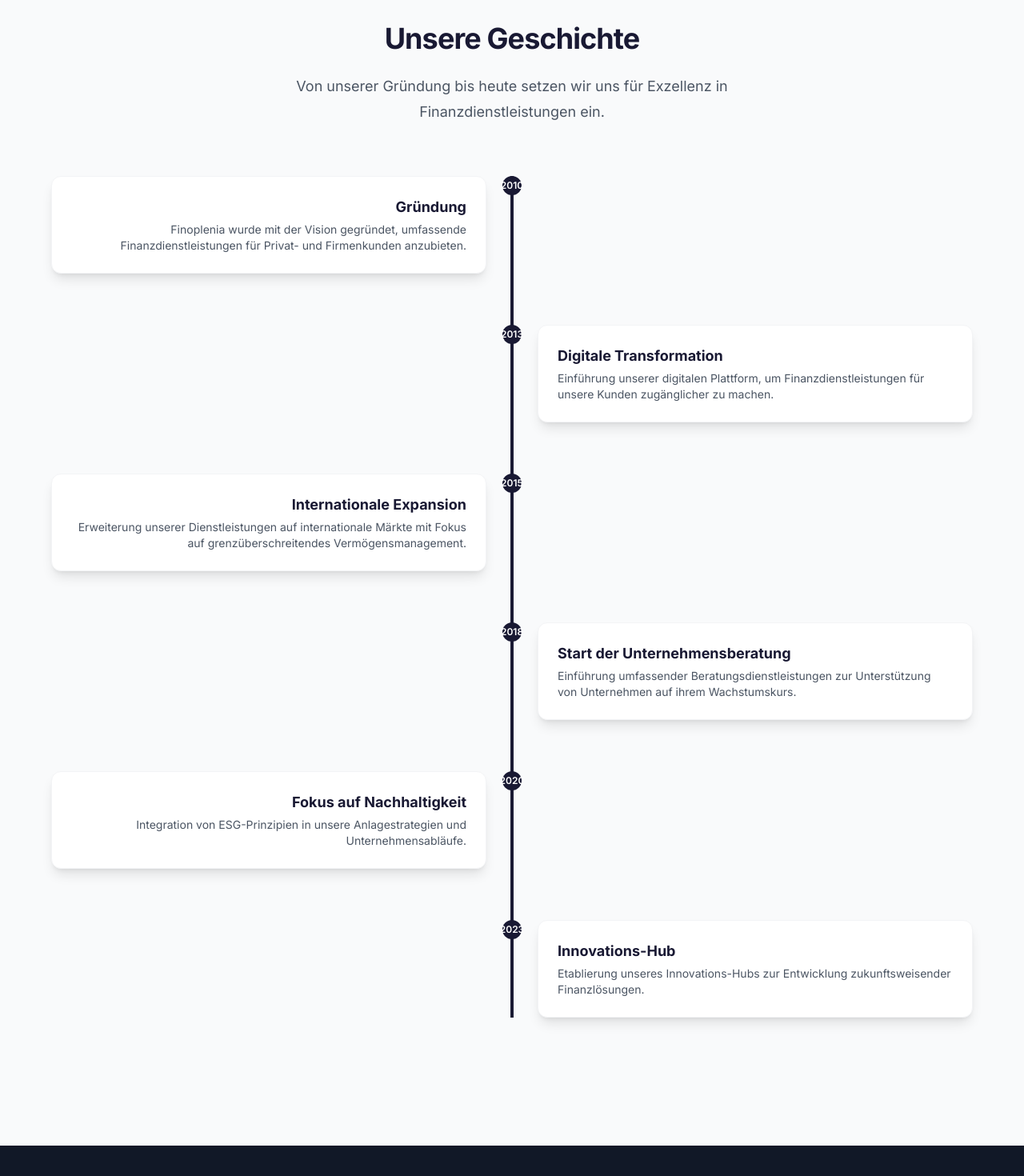
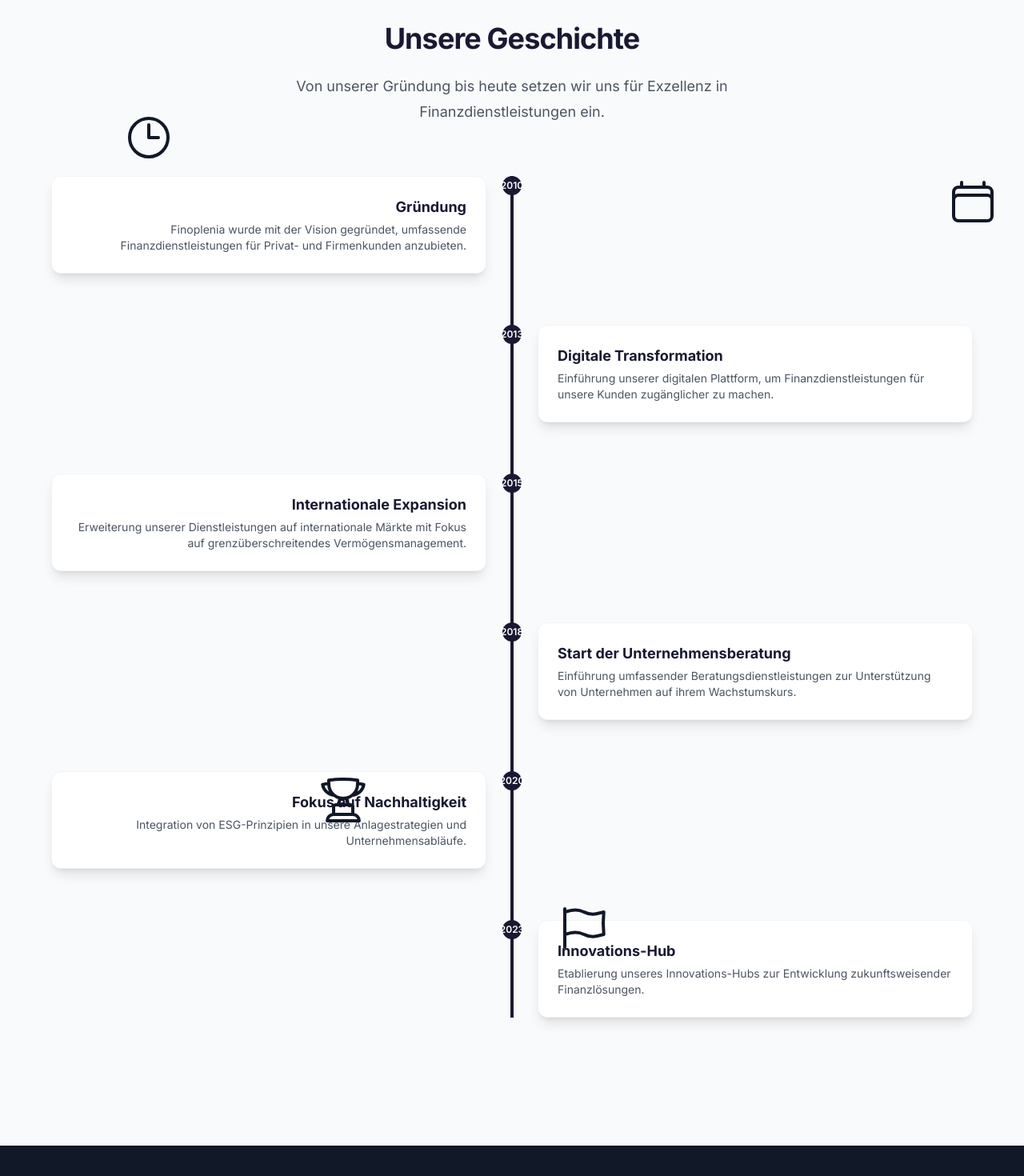
Before and after one commit to gl4ukg/finoplenia, a Next.js app: page /de/about in a window 1280 px wide. Shown: the part 1100-2570 px from the top of the page at 80% size. Built offline with nearby package versions, Linux system fonts and the light colour scheme.

Commit message:
added icons also in about us

```diff
--- a/src/components/Timeline.tsx
+++ b/src/components/Timeline.tsx
@@ -1,6 +1,7 @@
 'use client';
 
-import { motion } from 'framer-motion';
+import { motion, useScroll, useTransform } from 'framer-motion';
+import { useEffect, useState } from 'react';
 
 interface TimelineEvent {
   year: string;
@@ -14,8 +15,101 @@
 }
 
 export function Timeline({ events, isGerman = false }: TimelineProps) {
+  const [scrollY, setScrollY] = useState(0);
+
+  useEffect(() => {
+    const handleScroll = () => {
+      setScrollY(window.scrollY);
+    };
+
+    window.addEventListener('scroll', handleScroll);
+
+    return () => {
+      window.removeEventListener('scroll', handleScroll);
+    };
+  }, []);
+
   return (
     <div className="relative container mx-auto w-full">
+      {/* Floating Icons */}
+      <div className="absolute inset-0 z-10">
+        {/* Clock Icon */}
+        <motion.div
+          className="absolute top-[-80px] left-[10%] text-primary/20"
+          style={{
+            transform: `translate(${scrollY * 0.1}px, ${scrollY * -0.05}px)`,
+          }}
+        >
+          <svg
+            xmlns="http://www.w3.org/2000/svg"
+            fill="none"
+            viewBox="0 0 24 24"
+            strokeWidth={1.5}
+            stroke="currentColor"
+            className="w-16 h-16"
+          >
+            <path strokeLinecap="round" strokeLinejoin="round" d="M12 6v6h4.5m4.5 0a9 9 0 1 1-18 0 9 9 0 0 1 18 0Z" />
+          </svg>
+        </motion.div>
+
+        {/* Calendar Icon */}
+        <motion.div
+          className="absolute top-0 right-[0%] text-primary/10"
+          style={{
+            transform: `translate(${scrollY * -0.08}px, ${scrollY * 0.06}px) rotate(${scrollY * 0.02}deg)`,
+          }}
+        >
+          <svg
+            xmlns="http://www.w3.org/2000/svg"
+            fill="none"
+            viewBox="0 0 24 24"
+            strokeWidth={1.5}
+            stroke="currentColor"
+            className="w-16 h-16"
+          >
+            <path strokeLinecap="round" strokeLinejoin="round" d="M6.75 3v2.25M17.25 3v2.25M3 18.75V7.5a2.25 2.25 0 0 1 2.25-2.25h13.5A2.25 2.25 0 0 1 21 7.5v11.25m-18 0A2.25 2.25 0 0 0 5.25 21h13.5A2.25 2.25 0 0 0 21 18.75m-18 0v-7.5A2.25 2.25 0 0 1 5.25 9h13.5A2.25 2.25 0 0 1 21 11.25v7.5" />
+          </svg>
+        </motion.div>
+
+        {/* Trophy Icon */}
+        <motion.div
+          className="absolute bottom-60 left-[30%] text-primary/15"
+          style={{
+            transform: `translate(${scrollY * -0.12}px, ${scrollY * -0.08}px) rotate(${scrollY * -0.03}deg)`,
+          }}
+        >
+          <svg
+            xmlns="http://www.w3.org/2000/svg"
+            fill="none"
+            viewBox="0 0 24 24"
+            strokeWidth={1.5}
+            stroke="currentColor"
+            className="w-16 h-16"
+          >
+            <path strokeLinecap="round" strokeLinejoin="round" d="M16.5 18.75h-9m9 0a3 3 0 0 1 3 3h-15a3 3 0 0 1 3-3m9 0v-3.375c0-.621-.503-1.125-1.125-1.125h-.871M7.5 18.75v-3.375c0-.621.504-1.125 1.125-1.125h.872m5.007 0H9.497m5.007 0a7.454 7.454 0 0 1-.982-3.172M9.497 14.25a7.454 7.454 0 0 0 .981-3.172M5.25 4.236c-.982.143-1.954.317-2.916.52A6.003 6.003 0 0 0 7.73 9.728M5.25 4.236V4.5c0 2.108.966 3.99 2.48 5.228M5.25 4.236V2.721C7.456 2.41 9.71 2.25 12 2.25c2.291 0 4.545.16 6.75.47v1.516M7.73 9.728a6.726 6.726 0 0 0 2.748 1.35m8.272-6.842V4.5c0 2.108-.966 3.99-2.48 5.228m2.48-5.492a46.32 46.32 0 0 1 2.916.52 6.003 6.003 0 0 1-5.395 4.972m0 0a6.726 6.726 0 0 1-2.749 1.35m0 0a6.772 6.772 0 0 1-3.044 0" />
+          </svg>
+        </motion.div>
+
+        {/* Flag Icon */}
+        <motion.div
+          className="absolute bottom-20 right-[40%] text-primary/20"
+          style={{
+            transform: `translate(${scrollY * 0.15}px, ${scrollY * 0.1}px) rotate(${scrollY * 0.04}deg)`,
+          }}
+        >
+          <svg
+            xmlns="http://www.w3.org/2000/svg"
+            fill="none"
+            viewBox="0 0 24 24"
+            strokeWidth={1.5}
+            stroke="currentColor"
+            className="w-16 h-16"
+          >
+            <path strokeLinecap="round" strokeLinejoin="round" d="M3 3v1.5M3 21v-6m0 0 2.77-.693a9 9 0 0 1 6.208.682l.108.054a9 9 0 0 0 6.086.71l3.114-.732a48.524 48.524 0 0 1-.005-10.499l-3.11.732a9 9 0 0 1-6.085-.711l-.108-.054a9 9 0 0 0-6.208-.682L3 4.5M3 15V4.5" />
+          </svg>
+        </motion.div>
+      </div>
+
       {/* Center line for desktop, left line for mobile */}
       <div className="absolute w-1 h-full bg-primary md:left-1/2 left-4 md:transform md:-translate-x-1/2"></div>
 
```
